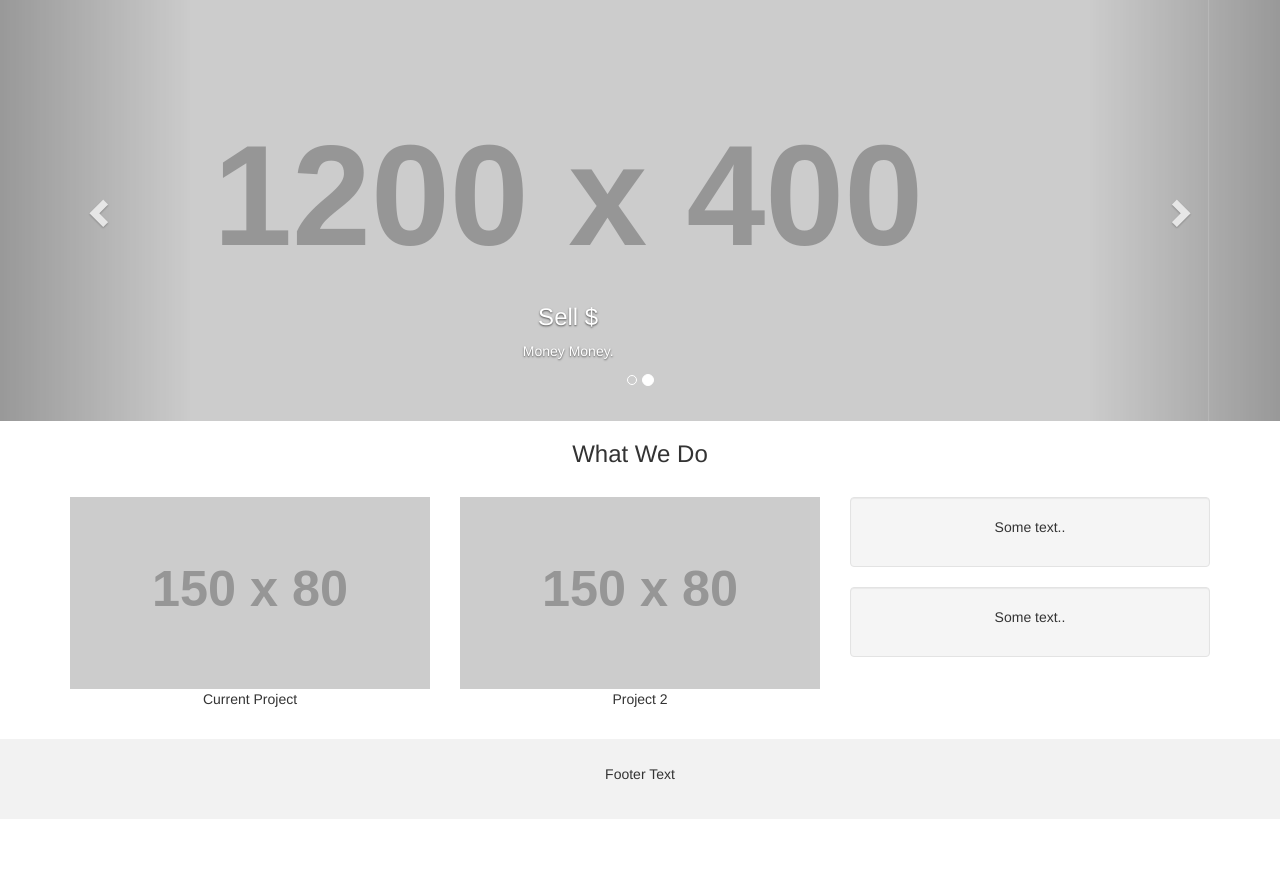
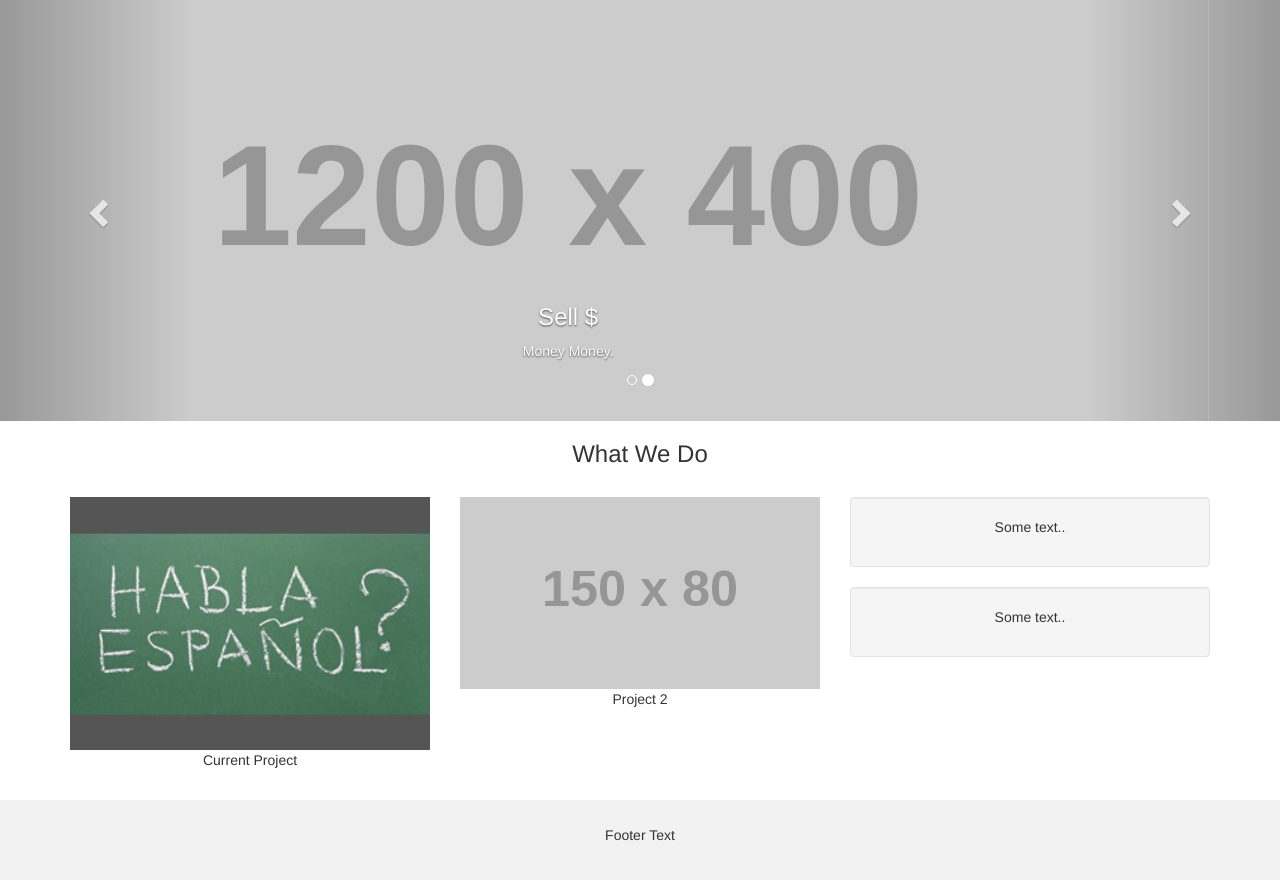
Before and after one commit to cooperkletzly/2011-website-3, a plain HTML site: page index.html in a window 1280 px wide. Shown: the part 58-938 px from the top of the page. Before the commit the page ends 877 px from the top, so only its background shows below. Drawn offline with nearby package versions, Linux system fonts and the light colour scheme; placeholder pictures from the web are drawn by us.

Commit message:
Update index.html with link to habla.jpg

```diff
--- a/index.html
+++ b/index.html
@@ -101,7 +101,7 @@
   <h3>What We Do</h3><br>
   <div class="row">
     <div class="col-sm-4">
-      <img src="https://placehold.it/150x80?text=IMAGE" class="img-responsive" style="width:100%" alt="Image">
+      <img src="img/habla.jpg" class="img-responsive" style="width:100%" alt="habla.jpg">
       <p>Current Project</p>
     </div>
     <div class="col-sm-4">
```
